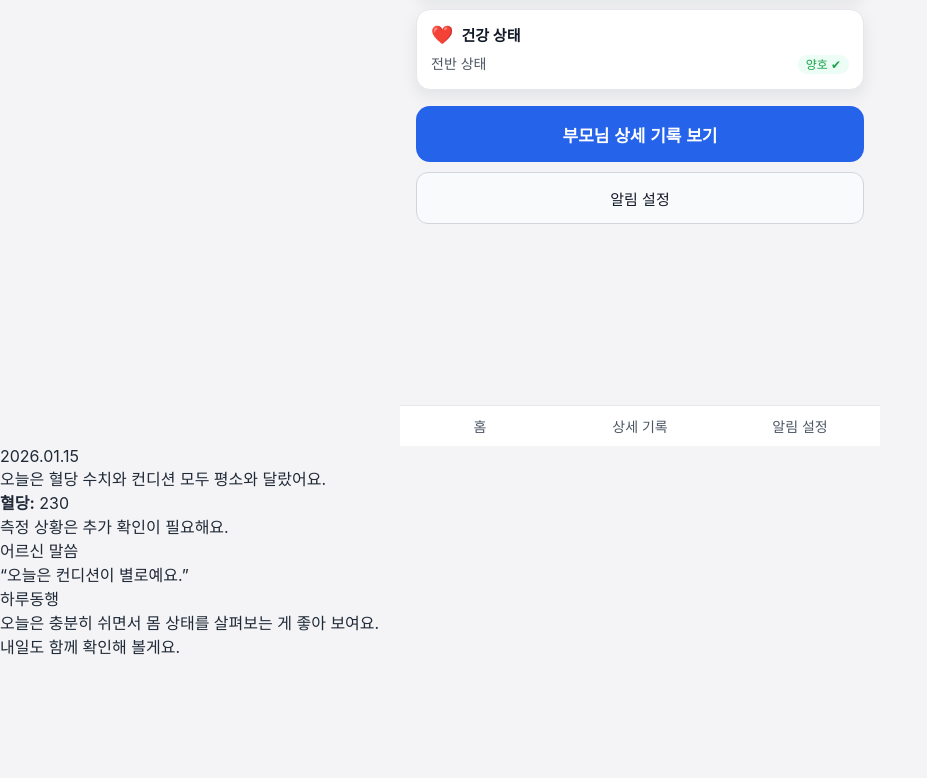
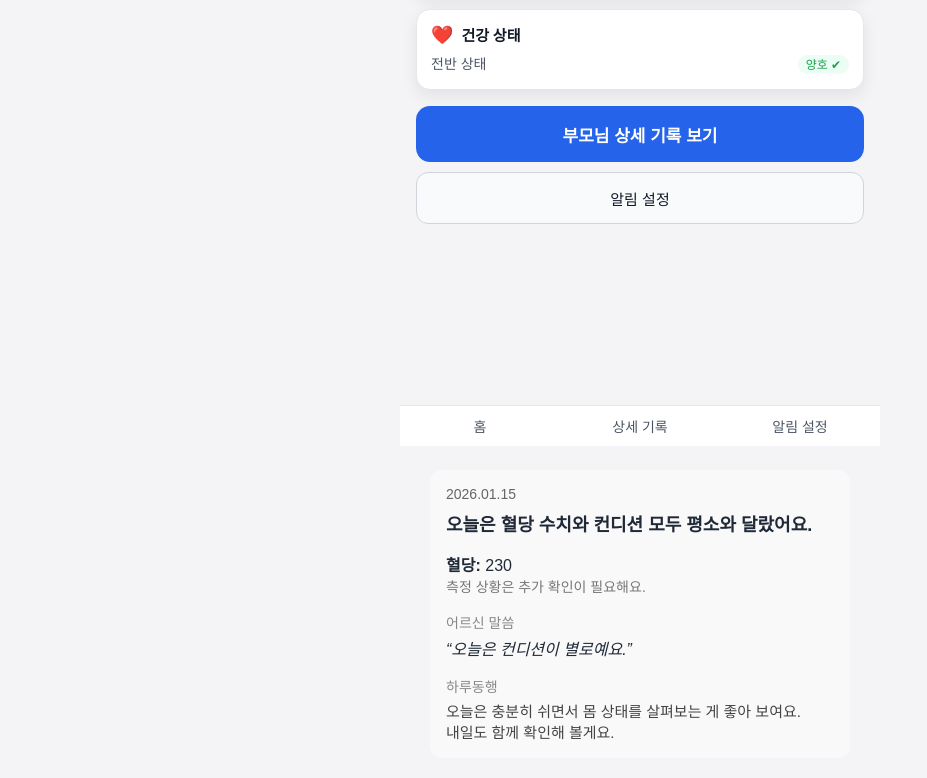
Before and after one commit to chj770413-lab/haru-caregiver-ui, a plain HTML site: page index.html in a window 1280 px wide. Shown: the part 354-1132 px from the top of the page, without its empty margins (0-927 px from the left). Before the commit the page ends 1012 px from the top, so only its background shows below. Drawn offline with Linux system fonts and the light colour scheme.

Commit message:
Update styles.css

```diff
--- a/styles.css
+++ b/styles.css
@@ -233,3 +233,50 @@ body {
 .nav-btn:active {
   background-color: #e5e7eb;
 }
+.guardian-report-card {
+  max-width: 420px;
+  margin: 24px auto;
+  padding: 16px;
+  border-radius: 12px;
+  background: #f9f9f9;
+  font-family: sans-serif;
+}
+
+.report-date {
+  font-size: 14px;
+  color: #666;
+  margin-bottom: 8px;
+}
+
+.report-summary {
+  font-size: 18px;
+  font-weight: 600;
+  margin-bottom: 16px;
+}
+
+.report-metric {
+  font-size: 16px;
+  margin-bottom: 16px;
+}
+
+.metric-note {
+  font-size: 14px;
+  color: #777;
+}
+
+.label {
+  font-size: 14px;
+  color: #888;
+  margin-bottom: 4px;
+}
+
+.quote {
+  font-size: 16px;
+  font-style: italic;
+  margin-bottom: 16px;
+}
+
+.report-comment .text {
+  font-size: 15px;
+  color: #444;
+}
```
